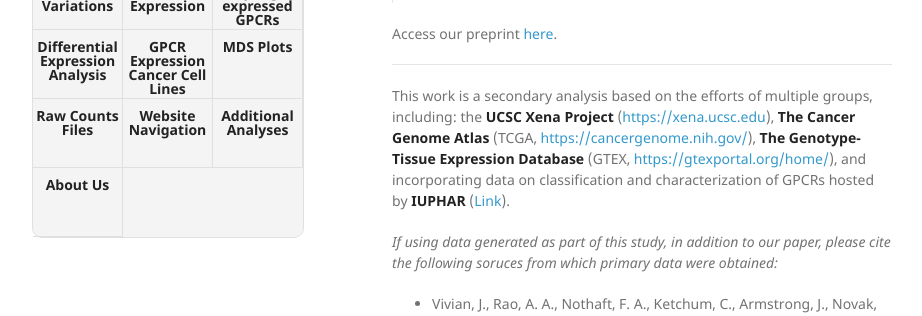
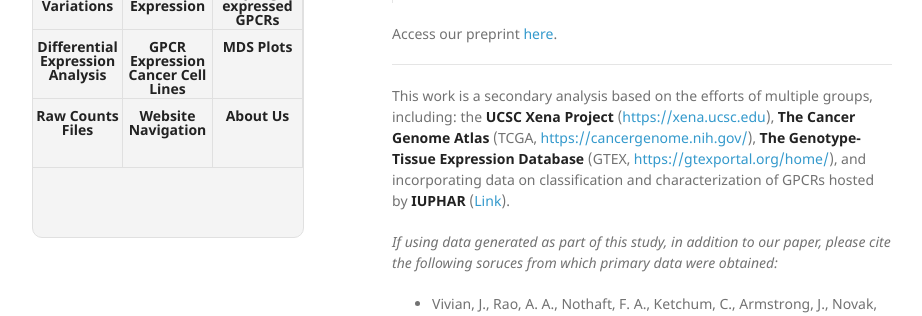
Before and after one commit to insellab/insellab.github.io, a Jekyll site: the page built from index.md, in a window 1280 px wide. Shown: the part 259-575 px from the top of the page, without its empty margins (178-1100 px from the left). Built offline with Jekyll 4.4.1, drawn with Linux system fonts in a browser that asks for light colours; our own code applies the rules of GitHub Pages for plain Markdown files.

Commit message:
Update default.html

```diff
--- a/_layouts/default.html
+++ b/_layouts/default.html
@@ -38,7 +38,7 @@
             <li><a href="https://insellab.github.io/mds_plots"><strong>MDS Plots</strong></a></li>
             <li><a href="https://insellab.github.io/counts_files"><strong>Raw Counts Files</strong></a></li>
             <li><a href="https://insellab.github.io/navigation"><strong>Website Navigation</strong></a></li>
-            <li><a href="https://insellab.github.io/analyses"><strong>Additional Analyses</strong></a></li>
+            <!--<li><a href="https://insellab.github.io/analyses"><strong>Additional Analyses</strong></a></li> -->
             <li><a href="https://insellab.github.io/about"><strong>About Us</strong></a></li>
           </ul>
         <!-- {% endif %} -->
```
